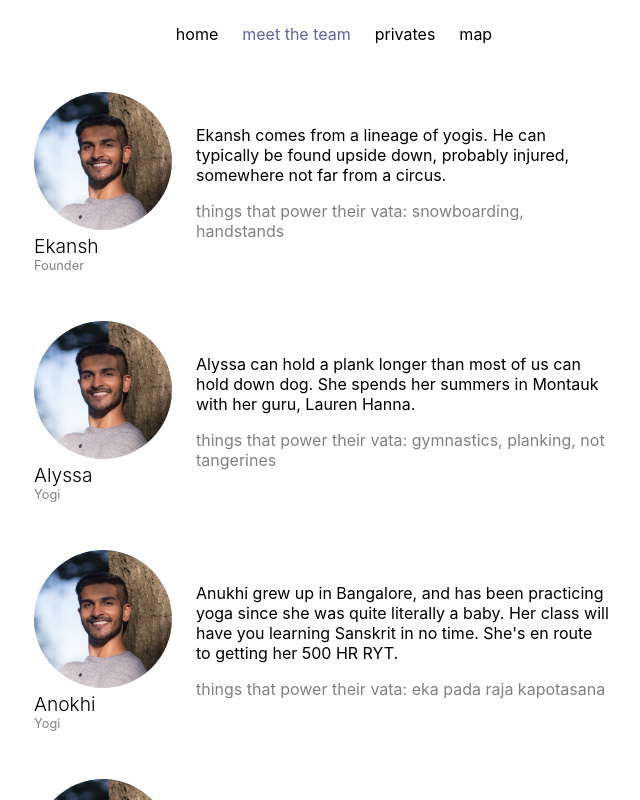
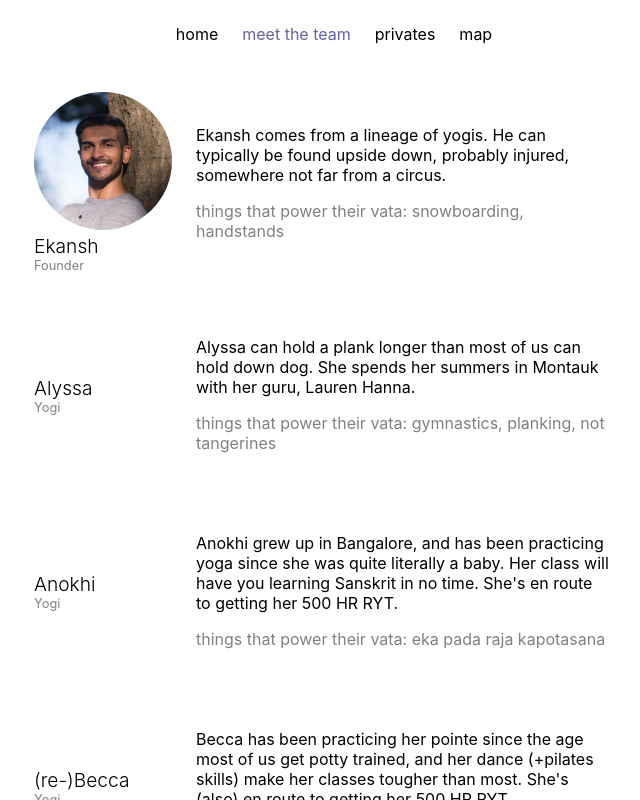
Before and after one commit to evinaik/vata-yoga, a Next.js app: page /yogis in a window 1280 px wide. Shown: the top 800 px of the page, without its empty margins (306-946 px from the left). Built offline with nearby package versions, Linux system fonts and the light colour scheme; a web font is replaced by a local one.

Commit message:
update: hide images

```diff
--- a/pages/yogis.tsx
+++ b/pages/yogis.tsx
@@ -18,7 +18,7 @@ const YOGIS = [
     firstName: "Alyssa",
     lastName: "Factor",
     role: "Yogi",
-    image: ekansh,
+    // image: ekansh,
     bio: "Alyssa can hold a plank longer than most of us can hold down dog. She spends her summers in Montauk with her guru, Lauren Hanna.",
     hobbies: ["gymnastics", "planking", "not tangerines"],
   },
@@ -26,15 +26,15 @@ const YOGIS = [
     firstName: "Anokhi",
     lastName: "Bafna",
     role: "Yogi",
-    image: ekansh,
-    bio: "Anukhi grew up in Bangalore, and has been practicing yoga since she was quite literally a baby. Her class will have you learning Sanskrit in no time. She's en route to getting her 500 HR RYT.",
+    // image: ekansh,
+    bio: "Anokhi grew up in Bangalore, and has been practicing yoga since she was quite literally a baby. Her class will have you learning Sanskrit in no time. She's en route to getting her 500 HR RYT.",
     hobbies: ["eka pada raja kapotasana"],
   },
   {
     firstName: "(re-)Becca",
     lastName: "Light",
     role: "Yogi",
-    image: ekansh,
+    // image: ekansh,
 
     bio: "Becca has been practicing her pointe since the age most of us get potty trained, and her dance (+pilates skills) make her classes tougher than most. She's (also) en route to getting her 500 HR RYT.",
 
@@ -44,7 +44,7 @@ const YOGIS = [
     firstName: "Isa",
     lastName: "Rocha",
     role: "Yogi",
-    image: ekansh,
+    // image: ekansh,
     bio: "Isa comes from Brazil, and her mother is a meditation guru. She can calm anyone down, whether it's you, your dog, or your 9 student yogis.",
     hobbies: ["meditation"],
   },
@@ -52,7 +52,7 @@ const YOGIS = [
     firstName: "Joe",
     lastName: "Hipp",
     role: "Kapha King",
-    image: ekansh,
+    // image: ekansh,
     bio: "Joe might seem like a teddy bear, but don't let his calm demeanor fool you — his restorative classes can be some of the studio's hardest.",
     hobbies: ["the rest of us"],
   },
@@ -60,7 +60,7 @@ const YOGIS = [
     firstName: "Megan",
     lastName: "Lucky",
     role: "Vata Expert",
-    image: ekansh,
+    // image: ekansh,
     bio: "Megan is the vata powerhouse of the team. Her vata dosha is what inspired this studio, and there's no one else that does it better.",
     hobbies: ["her roommate", "vata"],
   },
@@ -68,7 +68,7 @@ const YOGIS = [
     firstName: "Mikayla",
     lastName: "Gardner",
     role: "Yogi",
-    image: ekansh,
+    // image: ekansh,
     bio: "Mikayla metaphorically keeps us on our toes, and might keep you in a real toe stand — catch her in a dancer's pose during the pre-class warmup.",
     hobbies: ["dance", "graduating college"],
   },
@@ -81,7 +81,9 @@ const Yogis: NextPage = () => {
         {YOGIS.map(({ firstName, image, lastName, role, bio, hobbies }) => (
           <div className={styles.row} key={`${firstName}/${lastName}`}>
             <div className={styles.headshot}>
-              <Image alt={firstName} src={image} width={150} height={150} />
+              {image && (
+                <Image alt={firstName} src={image} width={150} height={150} />
+              )}
               <h3 className={styles.name}>{firstName}</h3>
               <div className={styles.role}>{role}</div>
             </div>
```
